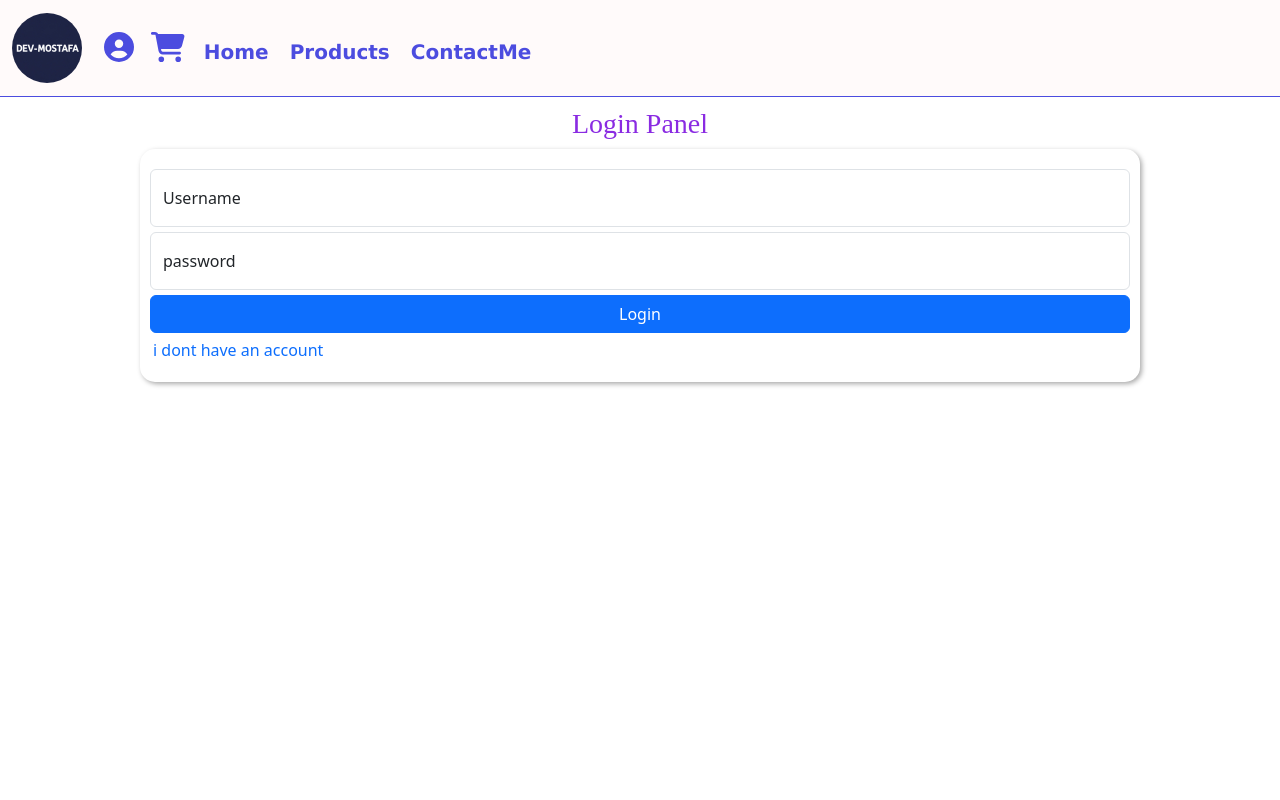
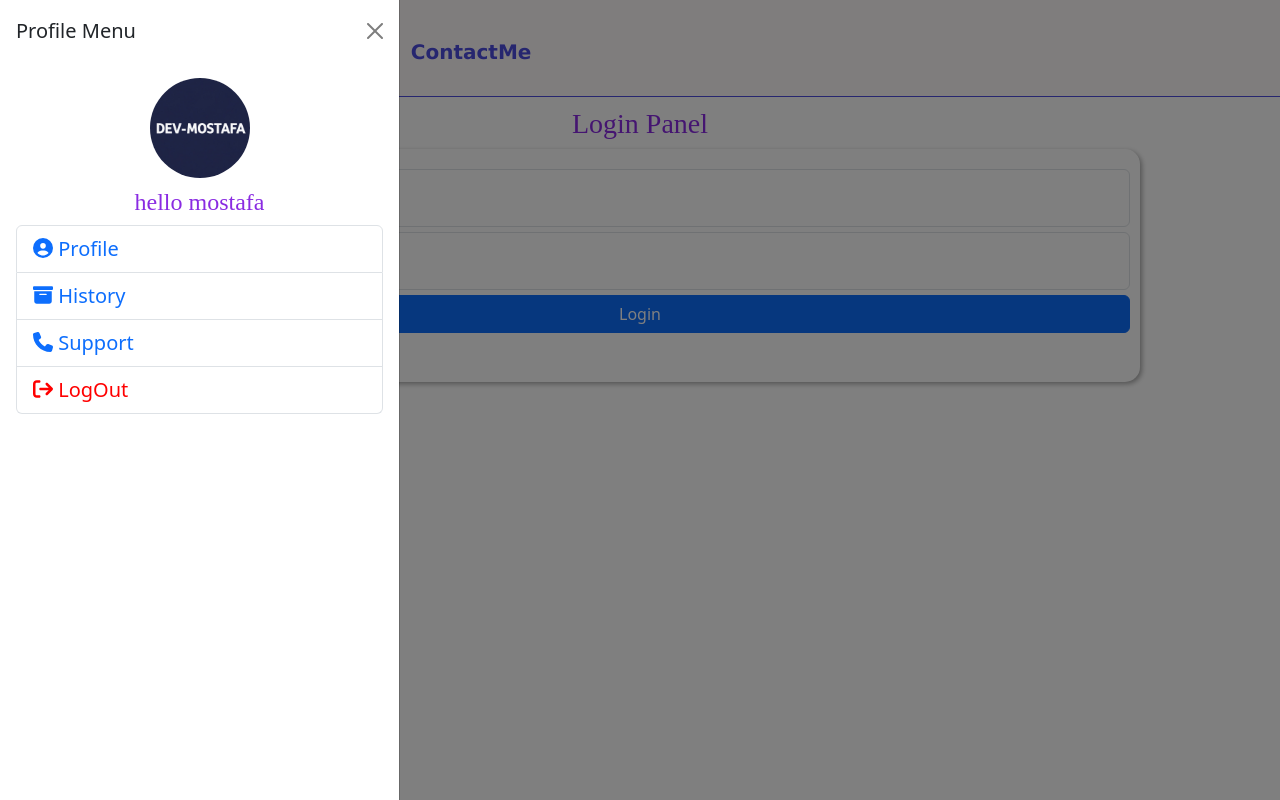
Before and after one commit to Dev-MostafaAzari/Uni-Project-Rework, a React (Create React App) app: page / in a window 1280 px wide. Built offline with nearby package versions, Linux system fonts and the light colour scheme; no server answers.

Commit message:
offcanvas/styling/contenxt/routes

```diff
--- a/src/App.js
+++ b/src/App.js
@@ -1,19 +1,28 @@
 import LoginPage from "./components/Login";
 import MainPage from "./components/Main";
 import NavbarPart from "./components/Navbar";
+import OffcanvasPart from "./components/Offcanvas";
 import ProductsPage from "./components/Products";
 import RegisterPage from "./components/Register";
+import LoginOffcan from "./contexts/LoginAndOffcanContext";
+import { BrowserRouter, Route, Routes } from "react-router-dom";
 
 
 function App() {
   return (
-    <div className="App">
-     <NavbarPart/>
-     {/* <MainPage/> */}
-     {/* <ProductsPage/> */}
-     {/* <RegisterPage/> */}
-     <LoginPage/>
-    </div>
+    <BrowserRouter>
+      <div className="App">
+        <NavbarPart />
+        {/* <MainPage/> */}
+        {/* <ProductsPage/> */}
+        {/* <RegisterPage/> */}
+        <LoginOffcan>
+          <LoginPage />
+          <OffcanvasPart />
+        </LoginOffcan>
+      </div>
+
+    </BrowserRouter>
   );
 }
 
--- a/src/components/Login.js
+++ b/src/components/Login.js
@@ -1,22 +1,45 @@
-import React from 'react';
+import React, { useContext } from 'react';
 import axios from "axios";
 import { Button, Form,} from 'react-bootstrap';
 import "../styles/Login.css";
-
+import { LoginOffCanContext } from '../contexts/LoginAndOffcanContext';
 
 
 function LoginPage(){
 
+    const {setData,setProfile,data} = useContext(LoginOffCanContext);
+
+    const BaseUrl ="https://fakestoreapi.com";
+    function LoginSendData(content)
+    {
+        axios.post(`${BaseUrl}/auth/login`,{...content}).then(res =>{console.log(res);setProfile(true)}).catch(error => console.log(error.message));
+    }
+
+    function dataInput(event)
+    {
+        switch (event.target.name) {
+            case "username":
+                setData({...data, username:event.target.value})
+                break;
+            case "password":
+                setData({...data,password:event.target.value})
+                break;
+            default:
+                break;
+        }
+    }
+
+
     return(
         <div className="mainLogin">
             <h3 className="loginTitle">Login Panel</h3>
-            <Form className="loginForm">
+            <Form className="loginForm" onSubmit={LoginSendData(data)}>
                 <Form.Floating>
-                    <Form.Control name="username" type="text" placeholder=""/>
+                    <Form.Control name="username" value={data.username} onChange={dataInput} type="text" placeholder=""/>
                     <Form.Label>Username</Form.Label>
                 </Form.Floating>
                 <Form.Floating>
-                    <Form.Control name="password" type="password" placeholder=""/>
+                    <Form.Control name="password" value={data.password} onChange={dataInput} type="password" placeholder=""/>
                     <Form.Label>password</Form.Label>
                 </Form.Floating>
                 <Button type="submit">Login</Button>
--- /dev/null
+++ b/src/components/Offcanvas.js
@@ -0,0 +1,38 @@
+import React, { useContext } from 'react';
+import { ListGroup, ListGroupItem, Offcanvas } from 'react-bootstrap';
+import {Link} from "react-router-dom";
+import { FontAwesomeIcon } from '@fortawesome/react-fontawesome';
+import { faArchive, faPhone, faSignOut, faUserCircle } from '@fortawesome/free-solid-svg-icons';
+import { LoginOffCanContext } from '../contexts/LoginAndOffcanContext';
+import "../styles/Offcanvas.css";
+import myLogo from "../assets/dev-mostafa-2.jpg";
+
+function OffcanvasPart(){
+    const {showof,close}=useContext(LoginOffCanContext);
+
+    return(
+        <div>
+            <Offcanvas show={showof} onHide={close} placement="start">
+                <Offcanvas.Header closeButton>
+                    <Offcanvas.Title>Profile Menu</Offcanvas.Title>
+                </Offcanvas.Header>
+                <Offcanvas.Body>
+                    <div className="offcanvasContent">
+                        <div className="profileImgContainer">
+                            <img className="profileImg rounded-pill" src={myLogo} alt="profileImg"/>
+                        </div>
+                        <h4 className="welcomeUser">hello mostafa</h4>
+                        <ListGroup className="listgroupContent">
+                            <ListGroupItem><Link className="offcanvasLink"><FontAwesomeIcon icon={faUserCircle}/> Profile</Link></ListGroupItem>
+                            <ListGroupItem><Link className="offcanvasLink"><FontAwesomeIcon icon={faArchive}/> History</Link></ListGroupItem>
+                            <ListGroupItem><Link className="offcanvasLink"><FontAwesomeIcon icon={faPhone}/> Support</Link></ListGroupItem>
+                            <ListGroupItem><button className="logoutButton"><FontAwesomeIcon icon={faSignOut}/> LogOut</button></ListGroupItem>
+                        </ListGroup>
+                    </div>
+                </Offcanvas.Body>
+            </Offcanvas>
+        </div>
+    )
+}
+
+export default OffcanvasPart;
--- /dev/null
+++ b/src/contexts/LoginAndOffcanContext.js
@@ -0,0 +1,27 @@
+import React, { createContext, useState } from 'react';
+
+export const LoginOffCanContext = createContext();
+
+function LoginOffcan(props){
+
+    const [data,setData]=useState({username:"",password:""});
+
+    const [profile,setProfile]=useState(false);
+
+    const [showof,setShowof]=useState(true);
+
+    function close ()
+    {
+        setShowof(false);
+    }
+
+    return(
+        <LoginOffCanContext.Provider value={{data,profile,setData:setData,setProfile:setProfile,showof,close:close}}>
+            {props.children}
+        </LoginOffCanContext.Provider>
+    )
+}
+
+
+
+export default LoginOffcan;
--- /dev/null
+++ b/src/styles/Offcanvas.css
@@ -0,0 +1,44 @@
+.offcanvasContent
+{
+    display: flex;
+    flex-direction: column;
+    justify-content: center;
+    font-size: 20px;
+}
+.profileImg
+{
+    width: 100px;
+    object-fit: cover;
+    object-position: center;
+}
+.welcomeUser
+{
+    text-align: center;
+    font-family: 'Times New Roman', Times, serif;
+    color:blueviolet;
+    margin-top: 10px;
+
+}
+.offcanvasLink
+{
+    text-decoration: none;
+
+}
+.logoutButton
+{
+    background-color: inherit;
+    color: red;
+    border: none;
+    padding: 0;
+    transition: all 0.5s;
+}
+.logoutButton:hover
+{
+    color: darkred;
+}
+.profileImgContainer
+{
+    display: flex;
+    flex-direction: row;
+    justify-content: center;
+}
```
